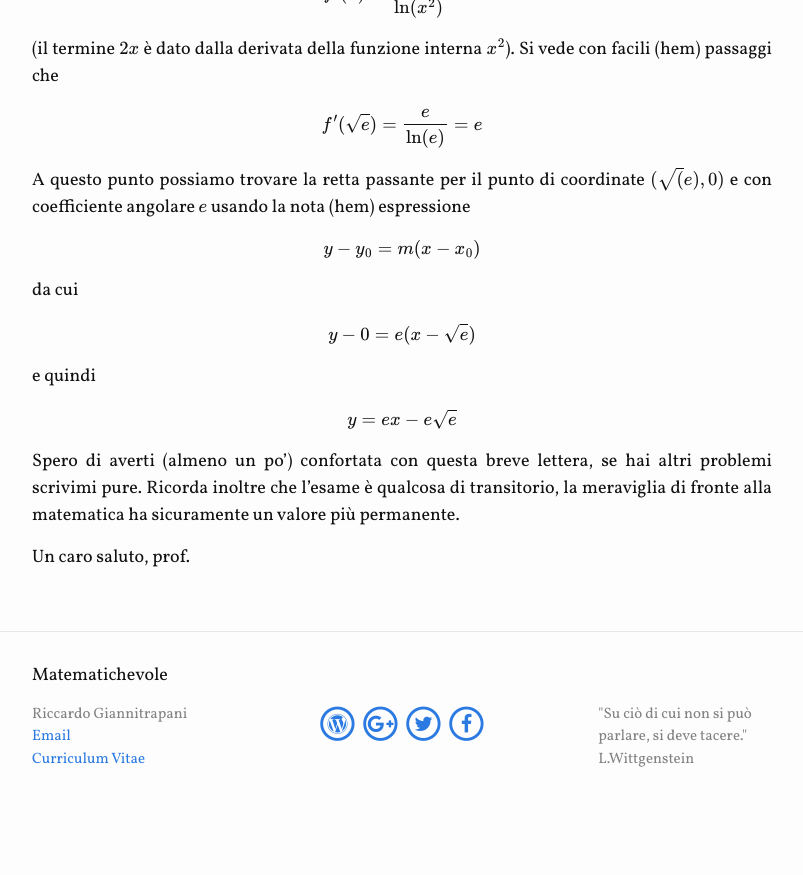
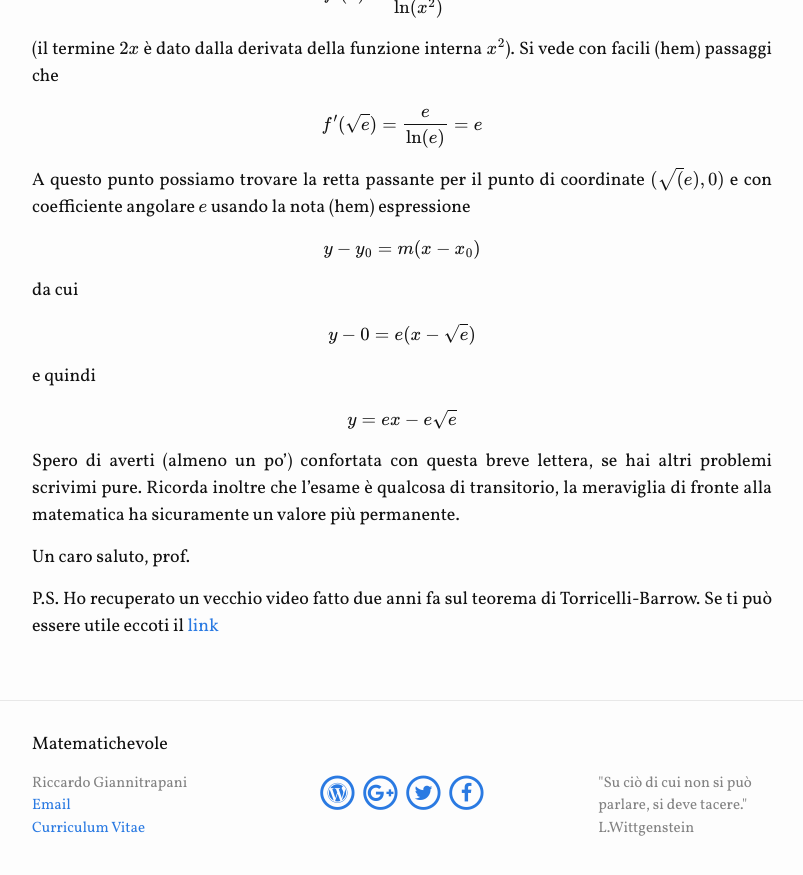
Before and after one commit to orporick/orporick.github.io, a Jekyll site: the page built from _posts/2018-06-16-lettera-del-conforto.markdown, in a window 1280 px wide and 900 px high, scrolled down 1680 px. Shown: the top 875 px of the window, without its empty margins (238-1041 px from the left). Built offline with Jekyll 4.4.1, drawn with Linux system fonts in a browser that asks for light colours; nearby versions of some CDN libraries; formulas are drawn with MathJax 3; before the commit the page ends 2511 px from its top, so only the background shows below that.

Commit message:
Nuovo post

```diff
--- a/_posts/2018-06-16-lettera-del-conforto.markdown
+++ b/_posts/2018-06-16-lettera-del-conforto.markdown
@@ -90,3 +90,7 @@ inoltre che l'esame è qualcosa di transitorio, la meraviglia di fronte alla mat
 sicuramente un valore più permanente.
 
 Un caro saluto, prof.
+
+P.S.
+Ho recuperato un vecchio video fatto due anni fa sul teorema di Torricelli-Barrow. Se ti può essere
+utile eccoti il [link](https://www.youtube.com/watch?v=6uR7oq5w_3o&lc=z233h5qqwy3jj3goa04t1aokghe1n1h2oh50qvmbafxubk0h00410)
```
